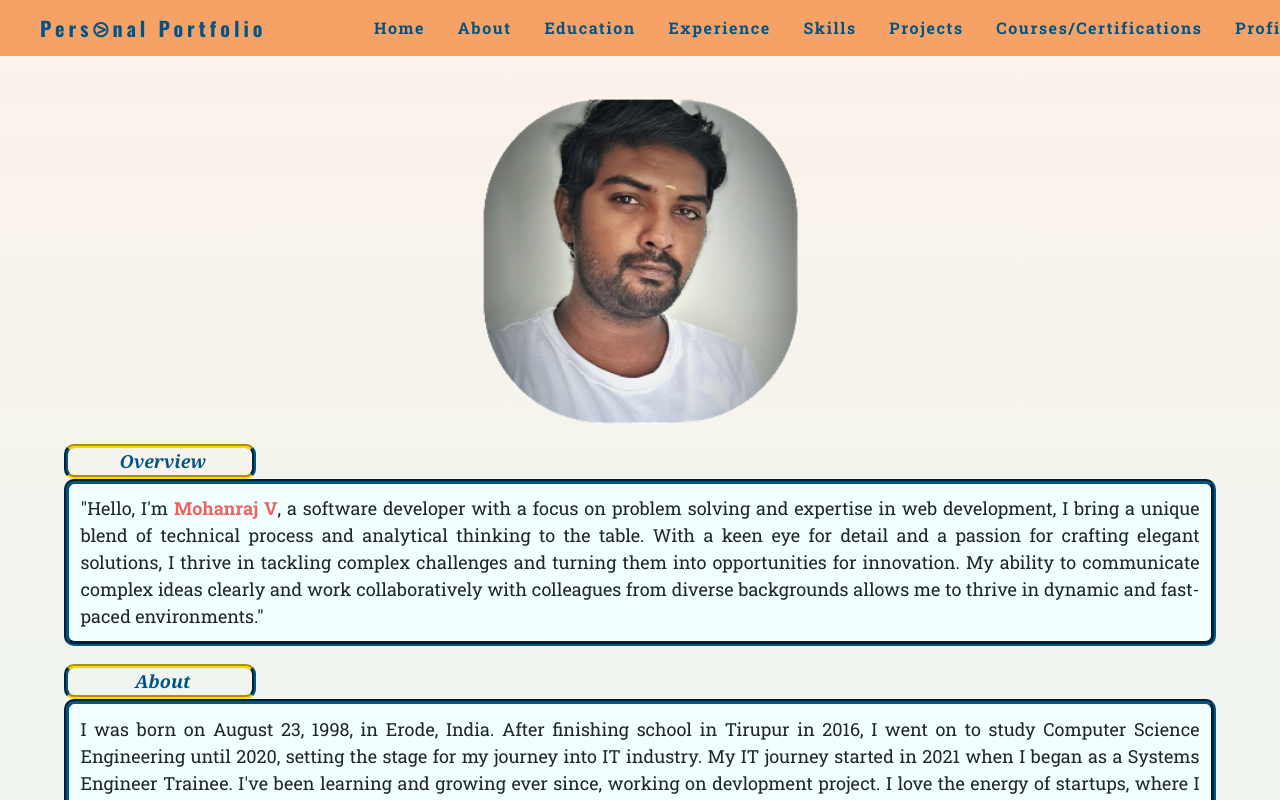
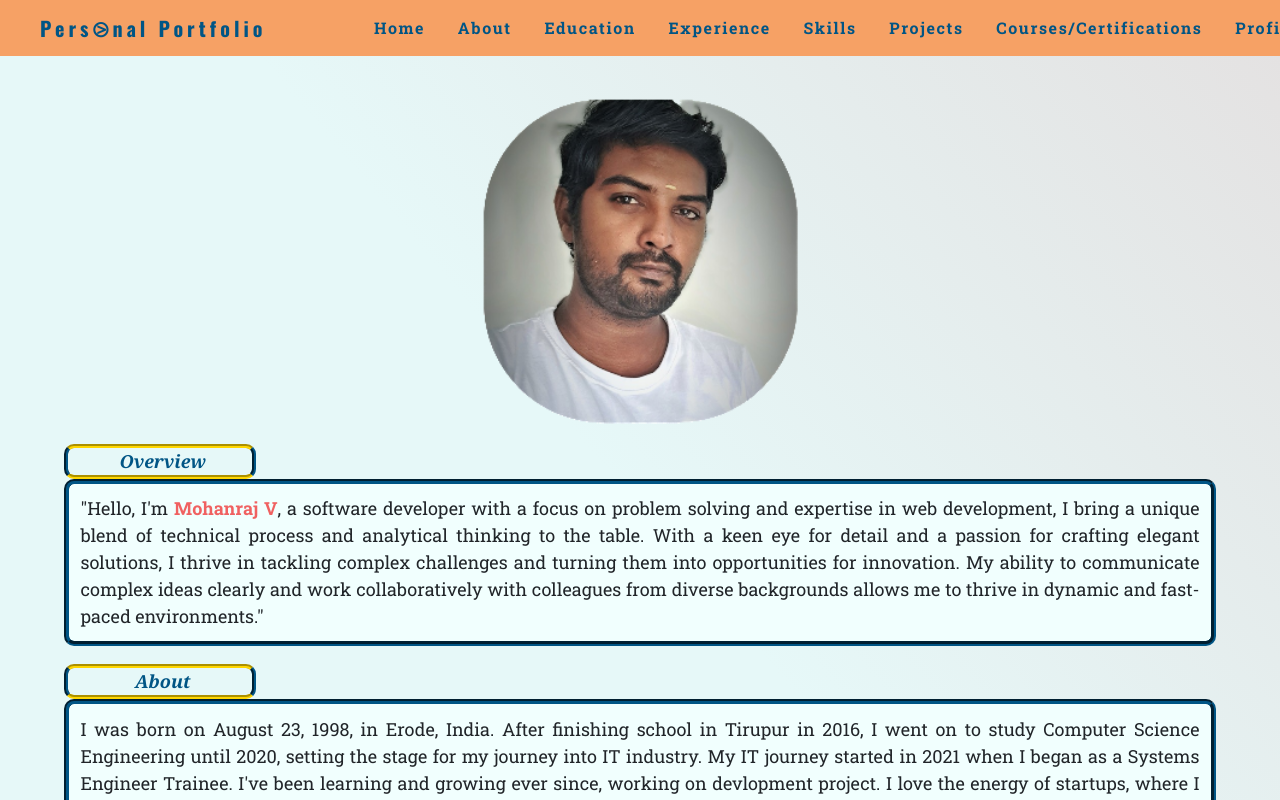
Before and after one commit to Mohanraj-VD/Mohan_Portfolio, a React (Create React App) app: page / in a window 1280 px wide. Shown: the top 800 px of the page. Built offline with nearby package versions, Linux system fonts and the light colour scheme.

Commit message:
stying update

```diff
--- a/src/Styles/Navbar.css
+++ b/src/Styles/Navbar.css
@@ -48,7 +48,7 @@
 }
 
 #dropdown{
-    background-color: rgb(219, 217, 217);
+    background-color: floralwhite;
     color:#005585;
     font-weight: bold;
     width: 100%;
@@ -110,7 +110,7 @@
     }
 
     #dropdown{
-        background-color: rgb(219, 217, 217);
+        background-color: floralwhite;
         color:#005585;
         font-weight: bold;
         width: 100%;
--- a/src/Styles/Profile.css
+++ b/src/Styles/Profile.css
@@ -4,8 +4,7 @@
 
 
 #bd {
-    background: rgb(208, 254, 255);
-    background: linear-gradient(0deg, rgb(208, 254, 255) 0%, rgb(252, 242, 234) 100%);
+    background: linear-gradient(50deg, rgb(230, 248, 248) 70%, rgb(228, 225, 225) 100%);
 }
 
 #p {
```
